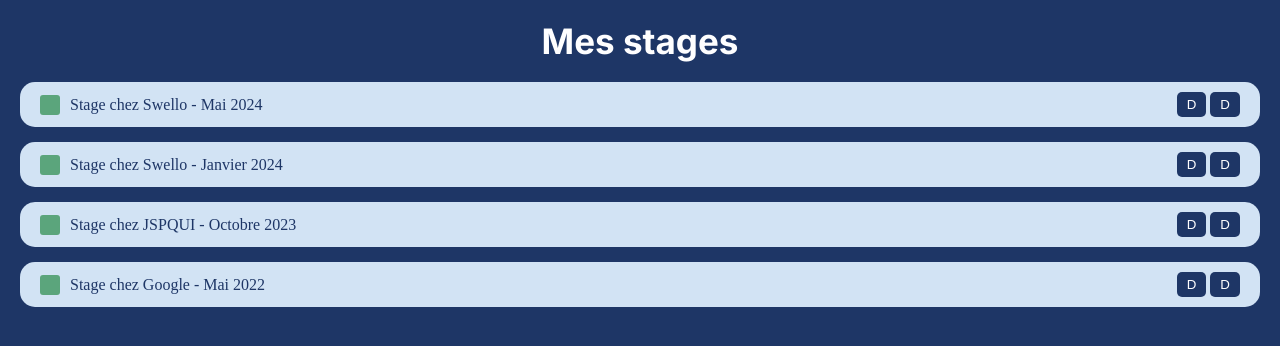
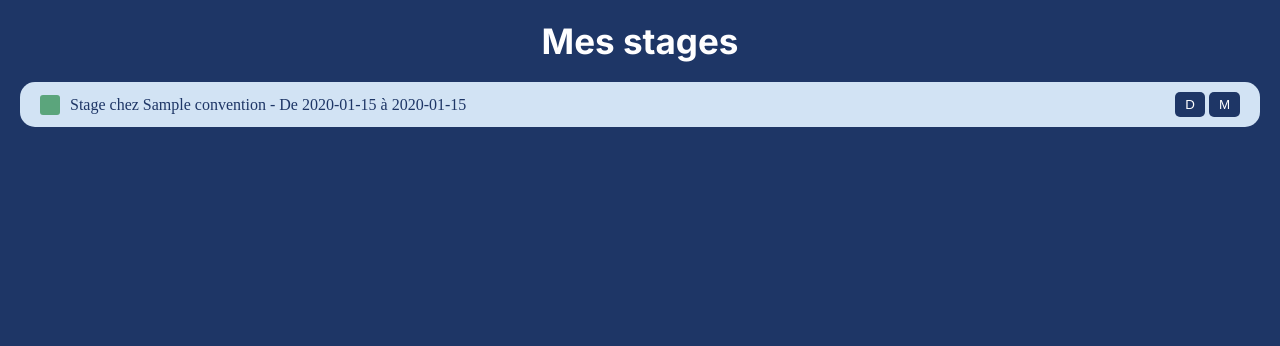
Before and after one commit to rahnya/APPLI-STAGE, a PHP site: page /etustage.php in a window 1280 px wide. Shown: the part 51-397 px from the top of the page. Run offline with PHP 8.4, Linux system fonts and the light colour scheme; tables that the repository leaves empty hold one stand-in row (values such as "Sample post").

Commit message:
Update etustage.php

```diff
--- a/etustage.php
+++ b/etustage.php
@@ -4,8 +4,8 @@
     <meta charset="UTF-8">
     <meta name="viewport" content="width=device-width, initial-scale=1.0">
     <link rel="preconnect" href="https://fonts.googleapis.com">
-<link rel="preconnect" href="https://fonts.gstatic.com" crossorigin>
-<link href="https://fonts.googleapis.com/css2?family=Inter:ital,opsz,wght@0,14..32,100..900;1,14..32,100..900&family=Montserrat:ital,wght@0,100..900;1,100..900&display=swap" rel="stylesheet">
+    <link rel="preconnect" href="https://fonts.gstatic.com" crossorigin>
+    <link href="https://fonts.googleapis.com/css2?family=Inter:ital,opsz,wght@0,14..32,100..900;1,14..32,100..900&family=Montserrat:ital,wght@0,100..900;1,100..900&display=swap" rel="stylesheet">
     <title>Mes Stages</title>
     <link rel="stylesheet" href="CSS/style.css">
 </head>
@@ -15,58 +15,52 @@
         <nav>
             <a href="etustage.php">Stages</a>
             <a href="etudiscussion.php">Discussions</a>
-            <a href= "#"><i class="fa-solid fa-right-from-bracket"></i></a>
+            <a href="#"><i class="fa-solid fa-right-from-bracket"></i></a>
         </nav>
     </header>
 
     <main>
         <h1>Mes stages</h1>
         <div class="stages-list">
-            <div class="blocstage">
-                <div class="stage-info">
-                    <div class="iconestatut">
-                    </div>
-                    <span>Stage chez Swello - Mai 2024</span>
-                </div>
-                <div class="stage-btn">
-                    <button class="btn">D</button>
-                    <button class="btn">D</button>
-                </div>
-            </div>
-            <div class="blocstage">
-                <div class="stage-info">
-                    <div class="iconestatut">
+            <?php
+            // Connexion à la base de données
+            $host = "127.0.0.1";
+            $dbname = "stage";
+            $username = "root";
+            $password = "";
 
-                    </div>
-                    <span>Stage chez Swello - Janvier 2024</span>
-                </div>
-                <div class="stage-btn">
-                    <button class="btn">D</button>
-                    <button class="btn">D</button>
-                </div>
-            </div>
-            <div class="blocstage">
-                <div class="stage-info">
-                    <div class="iconestatut">
-                    </div>
-                    <span>Stage chez JSPQUI - Octobre 2023</span>
-                </div>
-                <div class="stage-btn">
-                    <button class="btn">D</button>
-                    <button class="btn">D</button>
-                </div>
-            </div>
-            <div class="blocstage">
-                <div class="stage-info">
-                    <div class="iconestatut">
-                    </div>
-                    <span>Stage chez Google - Mai 2022</span>
-                </div>
-                <div class="stage-btn">
-                    <button class="btn">D</button>
-                    <button class="btn">D</button>
-                </div>
-            </div>
+            try {
+                $pdo = new PDO("mysql:host=$host;dbname=$dbname;charset=utf8mb4", $username, $password);
+                $pdo->setAttribute(PDO::ATTR_ERRMODE, PDO::ERRMODE_EXCEPTION);
+
+                // Récupérer les données des stages
+                $query = "SELECT
+                              stage_convention_nom_entreprise,
+                              stage_convention_date_debut,
+                              stage_convention_date_fin
+                          FROM stage_convention";
+                $stmt = $pdo->query($query);
+
+                // Boucle pour afficher les données
+                while ($stage = $stmt->fetch(PDO::FETCH_ASSOC)) {
+                    $entreprise = htmlspecialchars($stage['stage_convention_nom_entreprise']);
+                    $dateDebut = htmlspecialchars($stage['stage_convention_date_debut']);
+                    $dateFin = htmlspecialchars($stage['stage_convention_date_fin']);
+                    echo "<div class='blocstage'>
+                            <div class='stage-info'>
+                                <div class='iconestatut'></div>
+                                <span>Stage chez $entreprise - De $dateDebut à $dateFin</span>
+                            </div>
+                            <div class='stage-btn'>
+                                <button class='btn'>D</button>
+                                <button class='btn'>M</button>
+                            </div>
+                          </div>";
+                }
+            } catch (PDOException $e) {
+                echo "<p>Erreur de connexion à la base de données : " . $e->getMessage() . "</p>";
+            }
+            ?>
         </div>
     </main>
 </body>
```
